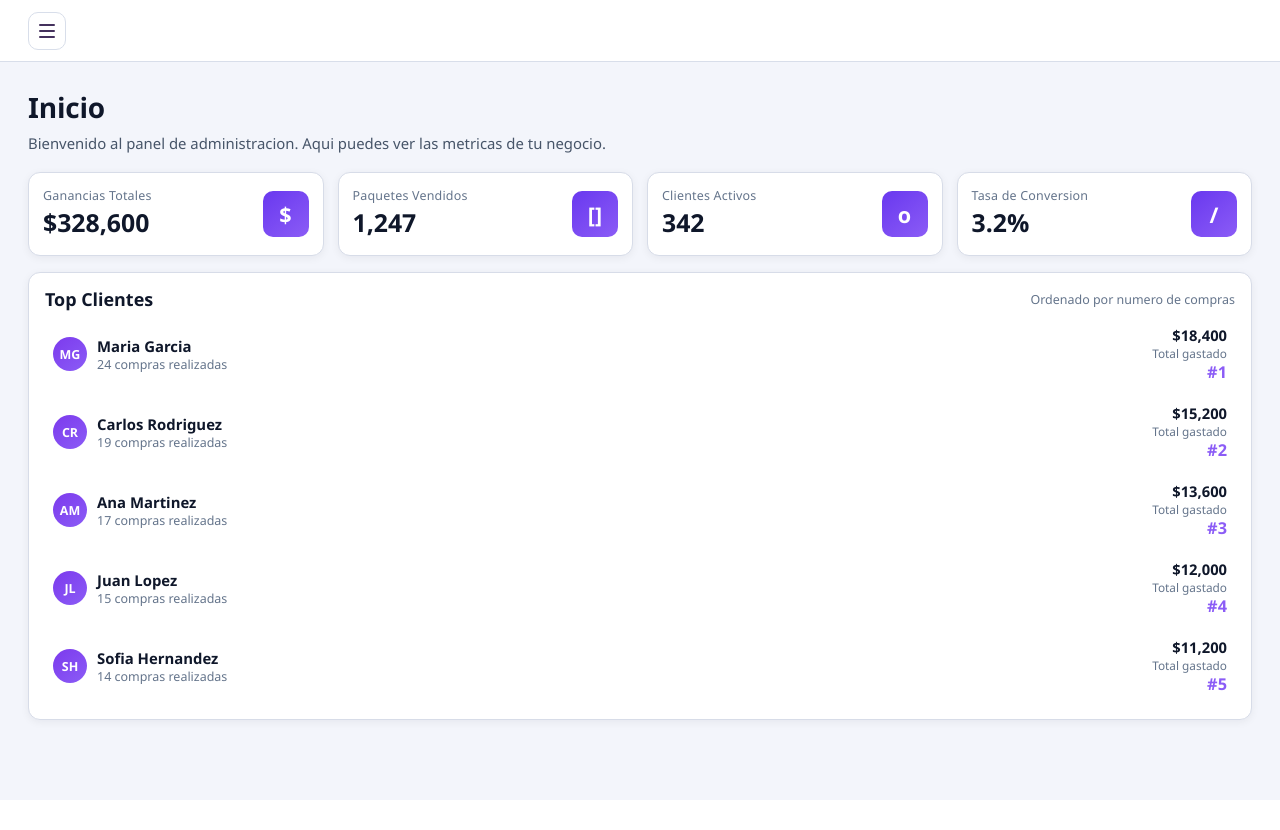
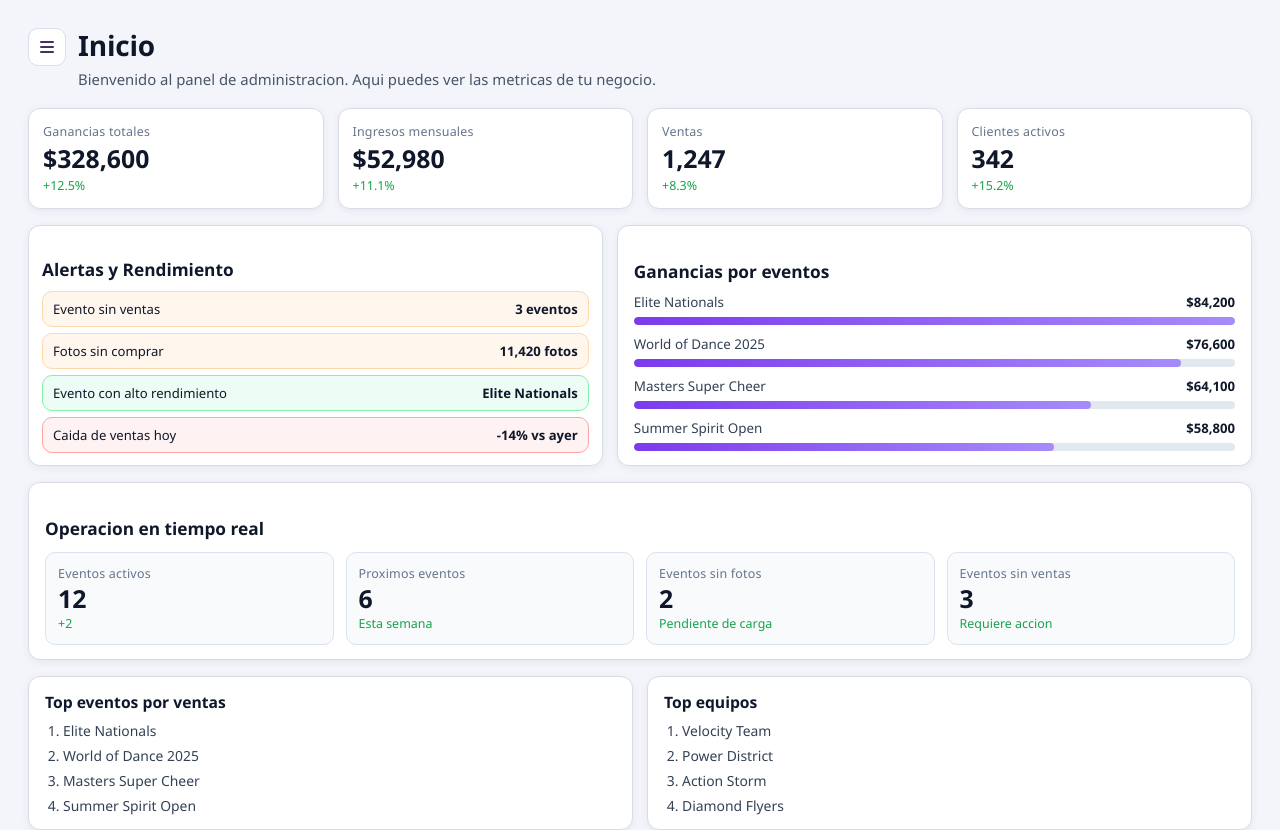
Before and after one commit to JulianaFranco140/action-photography, a Next.js app: page /admin in a window 1280 px wide. Shown: the top 830 px of the page. Before the commit the page ends 800 px from the top, so only its background shows below. Built offline with nearby package versions, Linux system fonts and the light colour scheme.

Commit message:
Refactor: cambio de la vista del dashboard con mas informacion

```diff
--- a/src/app/admin/page.module.css
+++ b/src/app/admin/page.module.css
@@ -9,55 +9,46 @@
   min-width: 0;
 }
 
-.topHeader {
-	height: 62px;
-	padding: 0 28px;
-	display: flex;
-	align-items: center;
-	justify-content: flex-start;
-	border-bottom: 1px solid #d8deea;
-	background: #fff;
-	position: sticky;
-	top: 0;
-	z-index: 10;
+.content {
+  padding: 26px 28px 30px;
 }
 
-.menuButton {
+.titleRow {
+  display: flex;
+  align-items: flex-start;
+  gap: 12px;
+  margin-bottom: 10px;
+}
+
+.sidebarIconButton {
+  margin-top: 2px;
   border: 1px solid #d8deea;
   background: #fff;
+  color: #44315d;
   border-radius: 10px;
   width: 38px;
   height: 38px;
   display: inline-flex;
-	flex-direction: column;
   align-items: center;
   justify-content: center;
-	gap: 4px;
   cursor: pointer;
+  flex-shrink: 0;
 }
 
-.menuButton span {
-	width: 16px;
-	height: 2px;
-	border-radius: 999px;
-	background: #44315d;
-}
-
-.content {
-	padding: 26px 28px 30px;
+.sidebarIconButton:hover {
+  background: #f8fafc;
 }
 
 .content h1 {
   font-size: 1.75rem;
   font-weight: 700;
   letter-spacing: -0.2px;
-	margin-bottom: 6px;
+  margin-bottom: 4px;
 }
 
 .subtitle {
   color: #475569;
   font-size: 0.93rem;
-	font-weight: 400;
   line-height: 1.5;
 }
 
@@ -73,10 +64,8 @@
   border: 1px solid #d7dce8;
   background: #fff;
   padding: 14px;
-	display: flex;
-	align-items: center;
-	justify-content: space-between;
-	gap: 12px;
+  display: grid;
+  gap: 6px;
   box-shadow: 0 2px 8px rgb(15 23 42 / 6%);
 }
 
@@ -85,14 +74,12 @@
   font-size: 0.78rem;
   font-weight: 500;
   letter-spacing: 0.2px;
-	margin-bottom: 6px;
 }
 
 .metricValue {
   font-size: 1.55rem;
   font-weight: 700;
   line-height: 1;
-	margin-bottom: 6px;
 }
 
 .metricDelta {
@@ -101,21 +88,29 @@
   font-weight: 500;
 }
 
-.metricIcon {
-	width: 46px;
-	height: 46px;
-	border-radius: 10px;
-	display: inline-flex;
-	align-items: center;
-	justify-content: center;
-	background: linear-gradient(140deg, #6938ef 0%, #8b5cf6 100%);
-	color: #fff;
-	font-size: 1.35rem;
+.sectionHeader {
+  margin-top: 20px;
+  display: flex;
+  align-items: baseline;
+  justify-content: space-between;
+  gap: 12px;
+}
+
+.sectionHeader h2 {
+  font-size: 1.08rem;
   font-weight: 700;
 }
 
-.topCustomersCard {
+.alertsAndRevenueSection {
   margin-top: 16px;
+  display: grid;
+  grid-template-columns: 0.95fr 1.05fr;
+  gap: 14px;
+}
+
+.alertsCard,
+.eventsRevenueCard,
+.operationsCard {
   border-radius: 12px;
   border: 1px solid #d7dce8;
   background: #fff;
@@ -123,127 +118,159 @@
   padding: 14px 16px;
 }
 
-.topCustomersHeader {
+.alertsCard {
+  padding: 12px 13px;
+}
+
+.alertList {
+  list-style: none;
+  display: grid;
+  gap: 6px;
+  margin-top: 10px;
+}
+
+.alertRow {
+  border-radius: 10px;
+  padding: 8px 10px;
   display: flex;
   align-items: center;
   justify-content: space-between;
-	gap: 12px;
-	margin-bottom: 4px;
+  gap: 10px;
+  font-size: 0.82rem;
+  border: 1px solid #e2e8f0;
 }
 
-.topCustomersHeader h2 {
-	font-size: 1.12rem;
-	font-weight: 700;
+.tone_warning {
+  background: #fff7ed;
+  border-color: #fed7aa;
 }
 
-.topCustomersHeader p {
-	color: #64748b;
-	font-size: 0.78rem;
+.tone_hot {
+  background: #ecfdf5;
+  border-color: #86efac;
+}
+
+.tone_down {
+  background: #fef2f2;
+  border-color: #fca5a5;
+}
+
+.revenueList {
+  list-style: none;
+  display: grid;
+  gap: 10px;
+  margin-top: 10px;
+}
+
+.revenueRow {
+  display: grid;
+  gap: 6px;
+}
+
+.revenueTop {
+  display: flex;
+  align-items: center;
+  justify-content: space-between;
+  gap: 8px;
+  font-size: 0.84rem;
+}
+
+.revenueTop span {
+  color: #334155;
   font-weight: 500;
 }
 
-.customerList {
-	list-style: none;
-	display: grid;
+.revenueTop strong {
+  color: #0f172a;
+  font-size: 0.82rem;
 }
 
-.customerRow {
-	display: flex;
-	align-items: center;
-	justify-content: space-between;
-	gap: 12px;
-	padding: 10px 8px;
-	border-radius: 10px;
+.revenueTrack {
+  height: 8px;
+  border-radius: 999px;
+  background: #e2e8f0;
+  overflow: hidden;
 }
 
-.customerRow:hover {
-	background: #f8f7ff;
+.revenueFill {
+  display: block;
+  height: 100%;
+  border-radius: 999px;
+  background: linear-gradient(90deg, #7c3aed 0%, #a78bfa 100%);
 }
 
-.customerLeft {
-	display: flex;
-	align-items: center;
-	gap: 10px;
+.operationsCard {
+  margin-top: 16px;
 }
 
-.customerAvatar {
-	width: 34px;
-	height: 34px;
-	border-radius: 999px;
-	display: inline-flex;
-	align-items: center;
-	justify-content: center;
-	font-weight: 600;
-	font-size: 0.78rem;
-	color: #fff;
-	background: linear-gradient(140deg, #7c3aed 0%, #8b5cf6 100%);
+.opsGrid {
+  margin-top: 12px;
+  display: grid;
+  grid-template-columns: repeat(4, minmax(0, 1fr));
+  gap: 12px;
 }
 
-.customerName {
-	font-size: 0.93rem;
-	font-weight: 600;
+.opCard {
+  border-radius: 10px;
+  border: 1px solid #dbe3f0;
+  background: #f8fafc;
+  padding: 12px;
+  display: grid;
+  gap: 4px;
 }
 
-.customerMeta {
-	color: #64748b;
-	font-size: 0.78rem;
-	font-weight: 500;
+.rankingsGrid {
+  margin-top: 16px;
+  display: grid;
+  grid-template-columns: repeat(2, minmax(0, 1fr));
+  gap: 14px;
 }
 
-.customerRight {
-	text-align: right;
+.rankingCard {
+  border-radius: 12px;
+  border: 1px solid #d7dce8;
+  background: #fff;
+  box-shadow: 0 2px 8px rgb(15 23 42 / 6%);
+  padding: 14px 16px;
 }
 
-.customerAmount {
-	font-size: 0.92rem;
-	font-weight: 600;
+.rankingCard h3 {
+  font-size: 0.98rem;
+  font-weight: 700;
+  margin-bottom: 8px;
 }
 
-.customerTotalLabel {
-	color: #64748b;
-	font-size: 0.74rem;
-	font-weight: 500;
-}
-
-.customerRank {
-	font-size: 1.02rem;
-	font-weight: 600;
-	color: #8b5cf6;
+.rankingCard ol {
+  padding-left: 18px;
+  display: grid;
+  gap: 6px;
+  color: #334155;
+  font-size: 0.87rem;
 }
 
 @media (width <= 1200px) {
-	.metricsGrid {
+  .metricsGrid,
+  .opsGrid {
     grid-template-columns: repeat(2, minmax(0, 1fr));
   }
 
-	.customerName {
-		font-size: 0.95rem;
-	}
-
-	.customerAmount {
-		font-size: 0.95rem;
-	}
-}
-
-@media (width <= 900px) {
-	.topHeader {
-		padding: 0 16px;
+  .alertsAndRevenueSection {
+    grid-template-columns: 1fr;
   }
 }
 
 @media (width <= 680px) {
-	.topHeader {
-		height: 56px;
-		padding: 0 12px;
+  .content {
+    padding: 18px 14px 24px;
   }
 
-	.menuButton {
+  .titleRow {
+    gap: 10px;
+  }
+
+  .sidebarIconButton {
     width: 34px;
     height: 34px;
-	}
-
-	.content {
-		padding: 18px 14px 24px;
   }
 
   .content h1 {
@@ -254,31 +281,20 @@
     font-size: 0.95rem;
   }
 
-	.metricsGrid {
+  .metricsGrid,
+  .opsGrid,
+  .rankingsGrid {
     grid-template-columns: 1fr;
     gap: 12px;
   }
 
-	.topCustomersHeader {
+  .sectionHeader {
     flex-direction: column;
     align-items: flex-start;
   }
 
-	.topCustomersHeader h2 {
-		font-size: 1.18rem;
-	}
-
-	.topCustomersCard {
-		padding: 14px;
-	}
-
-	.customerRow {
+  .alertRow {
     flex-direction: column;
     align-items: flex-start;
-		gap: 10px;
-	}
-
-	.customerRight {
-		text-align: left;
   }
 }
--- a/src/app/admin/page.tsx
+++ b/src/app/admin/page.tsx
@@ -1,99 +1,183 @@
 "use client";
 
 import { useState } from "react";
+import styles from "./page.module.css";
 import AdminSidebar from "@/components/admin/AdminSidebar";
-import styles from "./page.module.css";
 
-type Metric = {
-	label: string;
-	value: string;
-	delta: string;
-	icon: string;
-};
-
-type TopCustomer = {
-	name: string;
-	initials: string;
-	purchases: number;
-	totalSpent: string;
-};
+type Metric = { label: string; value: string; delta: string };
+type Alert = { label: string; value: string; tone: "warning" | "hot" | "down" };
+type EventRevenue = { event: string; amount: number };
 
 const metrics: Metric[] = [
-	{ label: "Ganancias Totales", value: "$328,600", delta: "+12.5%", icon: "$" },
-	{ label: "Paquetes Vendidos", value: "1,247", delta: "+8.3%", icon: "[]" },
-	{ label: "Clientes Activos", value: "342", delta: "+15.2%", icon: "o" },
-	{ label: "Tasa de Conversion", value: "3.2%", delta: "+2.1%", icon: "/" },
+	{ label: "Ganancias totales", value: "$328,600", delta: "+12.5%" },
+	{ label: "Ingresos mensuales", value: "$52,980", delta: "+11.1%" },
+	{ label: "Ventas ", value: "1,247", delta: "+8.3%" },
+	{ label: "Clientes activos", value: "342", delta: "+15.2%" },
 ];
 
-const topCustomers: TopCustomer[] = [
-	{ name: "Maria Garcia", initials: "MG", purchases: 24, totalSpent: "$18,400" },
-	{ name: "Carlos Rodriguez", initials: "CR", purchases: 19, totalSpent: "$15,200" },
-	{ name: "Ana Martinez", initials: "AM", purchases: 17, totalSpent: "$13,600" },
-	{ name: "Juan Lopez", initials: "JL", purchases: 15, totalSpent: "$12,000" },
-	{ name: "Sofia Hernandez", initials: "SH", purchases: 14, totalSpent: "$11,200" },
+const alerts: Alert[] = [
+	{ label: "Evento sin ventas", value: "3 eventos", tone: "warning" },
+	{ label: "Fotos sin comprar", value: "11,420 fotos", tone: "warning" },
+	{ label: "Evento con alto rendimiento", value: "Elite Nationals", tone: "hot" },
+	{ label: "Caida de ventas hoy", value: "-14% vs ayer", tone: "down" },
+];
+
+const realtimeOps: Metric[] = [
+	{ label: "Eventos activos", value: "12", delta: "+2" },
+	{ label: "Proximos eventos", value: "6", delta: "Esta semana" },
+	{ label: "Eventos sin fotos", value: "2", delta: "Pendiente de carga" },
+	{ label: "Eventos sin ventas", value: "3", delta: "Requiere accion" },
+];
+
+const topEvents = ["Elite Nationals", "World of Dance 2025", "Masters Super Cheer", "Summer Spirit Open"];
+const topTeams = ["Velocity Team", "Power District", "Action Storm", "Diamond Flyers"];
+const topProducts = ["Pack Premium", "Pack Duo", "Foto individual HD", "Pack Familiar"];
+const topCustomers = ["Maria Garcia", "Carlos Rodriguez", "Ana Martinez", "Juan Lopez"];
+
+const eventRevenue: EventRevenue[] = [
+	{ event: "Elite Nationals", amount: 84200 },
+	{ event: "World of Dance 2025", amount: 76600 },
+	{ event: "Masters Super Cheer", amount: 64100 },
+	{ event: "Summer Spirit Open", amount: 58800 },
 ];
 
 const navItems = ["Inicio", "Ordenes", "Productos", "Clientes", "Reportes", "Configuracion"];
 
 export default function AdminDashboardPage() {
 	const [isSidebarOpen, setIsSidebarOpen] = useState(false);
+	const maxEventRevenue = Math.max(...eventRevenue.map((item) => item.amount));
 
 	return (
 		<div className={styles.page}>
-			<AdminSidebar isOpen={isSidebarOpen} onClose={() => setIsSidebarOpen(false)} items={navItems} activeItem="Dashboard" />
+			<AdminSidebar
+				isOpen={isSidebarOpen}
+				onClose={() => setIsSidebarOpen(false)}
+				items={navItems}
+				activeItem="Dashboard"
+			/>
+
+
 
 			<main className={styles.main}>
-				<header className={styles.topHeader}>
-					<button type="button" className={styles.menuButton} onClick={() => setIsSidebarOpen(true)} aria-label="Abrir menu">
-						<span />
-						<span />
-						<span />
+				<section className={styles.content}>
+					<div className={styles.titleRow}>
+						<button
+							type="button"
+							className={styles.sidebarIconButton}
+							onClick={() => setIsSidebarOpen(true)}
+							aria-label="Abrir sidebar"
+						>
+							<svg width="18" height="18" viewBox="0 0 18 18" fill="none" xmlns="http://www.w3.org/2000/svg">
+								<path d="M3 4H15" stroke="currentColor" strokeWidth="2" strokeLinecap="round" />
+								<path d="M3 9H15" stroke="currentColor" strokeWidth="2" strokeLinecap="round" />
+								<path d="M3 14H15" stroke="currentColor" strokeWidth="2" strokeLinecap="round" />
+							</svg>
 						</button>
-				</header>
 
-				<section className={styles.content}>
+						<div>
 							<h1>Inicio</h1>
 							<p className={styles.subtitle}>
 								Bienvenido al panel de administracion. Aqui puedes ver las metricas de tu negocio.
 							</p>
+						</div>
+					</div>
 
 					<div className={styles.metricsGrid}>
 						{metrics.map((metric) => (
 							<article key={metric.label} className={styles.metricCard}>
-								<div>
 								<p className={styles.metricLabel}>{metric.label}</p>
 								<p className={styles.metricValue}>{metric.value}</p>
-								</div>
-								<span className={styles.metricIcon}>{metric.icon}</span>
+								<p className={styles.metricDelta}>{metric.delta}</p>
 							</article>
 						))}
 					</div>
 
-					<section className={styles.topCustomersCard}>
-						<div className={styles.topCustomersHeader}>
-							<h2>Top Clientes</h2>
-							<p>Ordenado por numero de compras</p>
+					<section className={styles.alertsAndRevenueSection}>
+						<div className={styles.alertsCard}>
+							<div className={styles.sectionHeader}>
+								<h2>Alertas y Rendimiento</h2>
+							</div>
+							<ul className={styles.alertList}>
+								{alerts.map((alert) => (
+									<li key={alert.label} className={`${styles.alertRow} ${styles[`tone_${alert.tone}`]}`}>
+										<span>{alert.label}</span>
+										<strong>{alert.value}</strong>
+									</li>
+								))}
+							</ul>
 						</div>
 
-						<ul className={styles.customerList}>
-							{topCustomers.map((customer, index) => (
-								<li key={customer.name} className={styles.customerRow}>
-									<div className={styles.customerLeft}>
-										<span className={styles.customerAvatar}>{customer.initials}</span>
-										<div>
-											<p className={styles.customerName}>{customer.name}</p>
-											<p className={styles.customerMeta}>{customer.purchases} compras realizadas</p>
+						<div className={styles.eventsRevenueCard}>
+							<div className={styles.sectionHeader}>
+								<h2>Ganancias por eventos</h2>
 							</div>
+							<ul className={styles.revenueList}>
+								{eventRevenue.map((item) => (
+									<li key={item.event} className={styles.revenueRow}>
+										<div className={styles.revenueTop}>
+											<span>{item.event}</span>
+											<strong>${item.amount.toLocaleString("en-US")}</strong>
 										</div>
-
-									<div className={styles.customerRight}>
-										<p className={styles.customerAmount}>{customer.totalSpent}</p>
-										<p className={styles.customerTotalLabel}>Total gastado</p>
-										<p className={styles.customerRank}>#{index + 1}</p>
+										<div className={styles.revenueTrack}>
+											<span
+												className={styles.revenueFill}
+												style={{ width: `${(item.amount / maxEventRevenue) * 100}%` }}
+											/>
 										</div>
 									</li>
 								))}
 							</ul>
+						</div>
+					</section>
+
+					<section className={styles.operationsCard}>
+						<div className={styles.sectionHeader}>
+							<h2>Operacion en tiempo real</h2>
+						</div>
+						<div className={styles.opsGrid}>
+							{realtimeOps.map((item) => (
+								<article key={item.label} className={styles.opCard}>
+									<p className={styles.metricLabel}>{item.label}</p>
+									<p className={styles.metricValue}>{item.value}</p>
+									<p className={styles.metricDelta}>{item.delta}</p>
+								</article>
+							))}
+						</div>
+					</section>
+
+					<section className={styles.rankingsGrid}>
+						<article className={styles.rankingCard}>
+							<h3>Top eventos por ventas</h3>
+							<ol>
+								{topEvents.map((item) => (
+									<li key={item}>{item}</li>
+								))}
+							</ol>
+						</article>
+						<article className={styles.rankingCard}>
+							<h3>Top equipos</h3>
+							<ol>
+								{topTeams.map((item) => (
+									<li key={item}>{item}</li>
+								))}
+							</ol>
+						</article>
+						<article className={styles.rankingCard}>
+							<h3>Productos mas vendidos</h3>
+							<ol>
+								{topProducts.map((item) => (
+									<li key={item}>{item}</li>
+								))}
+							</ol>
+						</article>
+						<article className={styles.rankingCard}>
+							<h3>Top de clientes</h3>
+							<ol>
+								{topCustomers.map((item) => (
+									<li key={item}>{item}</li>
+								))}
+							</ol>
+						</article>
 					</section>
 				</section>
 			</main>
```
Lines whose indentation alone changed are shown as unchanged.
